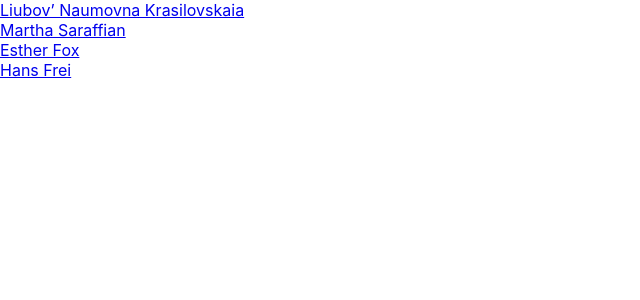
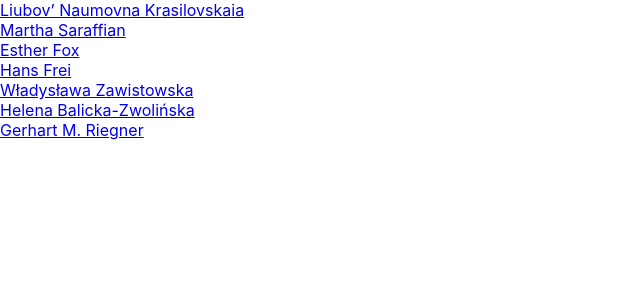
Before and after one commit to yz-net/critical-edition-editor, a React (Create React App) app: page / in a window 1280 px wide. Shown: the top 300 px of the page, without its empty margins (0-640 px from the left). Built offline with nearby package versions, Linux system fonts and the light colour scheme; the HTML template or start-up script is replaced by a standard one.

Commit message:
Add more essays

```diff
--- a/src/App.tsx
+++ b/src/App.tsx
@@ -52,6 +52,29 @@ const essays: {
     title: "Hans Frei",
     author: "Ion Popa",
     essayPath: "/data/intro-hvt-0170.json",
+    publicationDate: "February 1, 2021",
+  },
+  zawistowska: {
+    supertitle: "Introduction to the testimony of",
+    title: "Władysława Zawistowska",
+    author: "Paweł Machcewicz",
+    essayPath: "/data/intro-hvt-3169.json",
+    publicationDate: "February 1, 2021",
+  },
+  zwolinska: {
+    supertitle: "Introduction to the testimony of",
+    title: "Helena Balicka-Zwolińska",
+    author: "Anna Machcewicz",
+    essayPath: "/data/intro-hvt-3164.json",
+    publicationDate: "February 1, 2021",
+  },
+  riegner: {
+    supertitle: "Introduction to the testimony of",
+    title: "Gerhart M. Riegner",
+    author: "Gil Rubin",
+    essayPath: "/data/intro-hvt-0764.json",
+    videoPath:
+      "https://fortunoff-media-public.s3.ca-central-1.amazonaws.com/hvt-0764-background-loop.mp4",
     publicationDate: "February 1, 2021",
   },
 };
```
